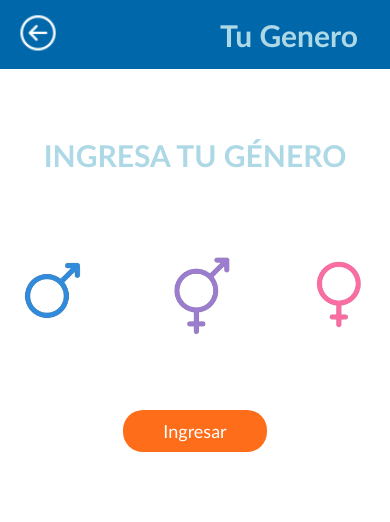
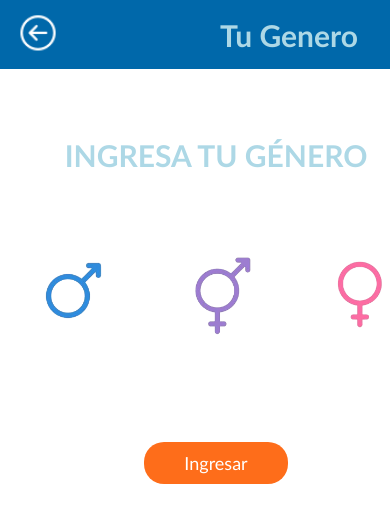
Before and after one commit to matiasbonet92/challengeHoroscopoFullStack, a React (Vite) app in the folder Frontend/challengeHoroscopoFullStack/: page /gender in a window 390 px wide. Shown: the top 522 px of the page. Built offline with nearby package versions, Linux system fonts and the light colour scheme.

Commit message:
mejoras responsive

```diff
--- a/Frontend/challengeHoroscopoFullStack/src/App.css
+++ b/Frontend/challengeHoroscopoFullStack/src/App.css
@@ -1,8 +1,17 @@
 html, body, #root {
     height: 100vh;
-    width: 100vw;
+    width: 100%;
     margin: 0;
     padding: 0;
-    overflow-y: auto;
-    display: inline-block;
+    overflow: auto;
+}
+
+@media (max-width: 768px) {
+  html, body, #root {
+    height: 100vh;
+    width: 100%;
+    margin: 0;
+    padding: 0;
+    overflow: auto;
   }
+}
--- a/Frontend/challengeHoroscopoFullStack/src/pages/Gender/Gender.module.css
+++ b/Frontend/challengeHoroscopoFullStack/src/pages/Gender/Gender.module.css
@@ -71,8 +71,9 @@
 
 @media (max-width: 768px) {
     .container{
+        display: grid;
         place-items: center;
-        align-content: center;
+        align-content: start;
     }
 
     .titleContainer{
--- a/Frontend/challengeHoroscopoFullStack/src/pages/Header/Header.module.css
+++ b/Frontend/challengeHoroscopoFullStack/src/pages/Header/Header.module.css
@@ -3,6 +3,9 @@
     justify-content: space-between;
     align-items: center;
     background-color: #0068AA;
+    margin: 0;
+    padding: 0;
+    width: 100%;
 }
 
 .button {
--- a/Frontend/challengeHoroscopoFullStack/src/pages/Horoscope/Horoscope.module.css
+++ b/Frontend/challengeHoroscopoFullStack/src/pages/Horoscope/Horoscope.module.css
@@ -74,12 +74,10 @@
         padding: 0;
         width: 100%;
         height: 100vh;
+        display: grid;
         place-items: center;
+        align-content: start;
         gap: 0;
-    }
-
-    .image {
-        margin-top: 2rem;
     }
 
     .titleContainer {
@@ -94,6 +92,12 @@
         flex-direction: column;
         align-items: center;
         text-align: center;
+    }
+
+    .image{
+        display: grid;
+        place-items: center;
+        align-content: start;
     }
 
     .title {
--- a/Frontend/challengeHoroscopoFullStack/src/pages/Report/Report.jsx
+++ b/Frontend/challengeHoroscopoFullStack/src/pages/Report/Report.jsx
@@ -57,12 +57,12 @@ export default function Report() {
                 <tr>
                   <th>Fecha de Busqueda</th>
                   <th>Nombre</th>
-                  <th>Email</th>
-                  <th>Genero</th>
+                  <th className={styles.mediaQuery}>Email</th>
+                  <th className={styles.mediaQuery}>Genero</th>
                   <th>Fecha de Nacimiento</th>
                   <th>Signo</th>
                   <th>Horoscopo</th>
-                  <th>Proximo Cumpleaños</th>
+                  <th className={styles.mediaQuery}>Proximo Cumpleaños</th>
                 </tr>
               </thead>
               <tbody>
@@ -71,12 +71,12 @@ export default function Report() {
                     <tr key={item.key}>
                       <td>{item.value.dateOfSearch}</td>
                       <td>{item.value.name}</td>
-                      <td>{item.value.email}</td>
-                      <td>{item.value.gender}</td>
+                      <td className={styles.mediaQuery}>{item.value.email}</td>
+                      <td className={styles.mediaQuery}>{item.value.gender}</td>
                       <td>{item.value.birthDate}</td>
                       <td>{translateSign(item.value.sign)}</td>
                       <td>{item.value.horoscope}</td>
-                      <td>{item.value.daysToNextBirthdate} dias</td>
+                      <td className={styles.mediaQuery}>{item.value.daysToNextBirthdate} dias</td>
                     </tr>
                   ))
                   : null}
--- a/Frontend/challengeHoroscopoFullStack/src/pages/Report/Report.module.css
+++ b/Frontend/challengeHoroscopoFullStack/src/pages/Report/Report.module.css
@@ -100,4 +100,8 @@ th, td{
     th, td{
         border: 1px solid #fe6d1a;
     }
+
+    .mediaQuery{
+        display: none;
+    }
 }
--- a/Frontend/challengeHoroscopoFullStack/src/pages/UserData/UserData.module.css
+++ b/Frontend/challengeHoroscopoFullStack/src/pages/UserData/UserData.module.css
@@ -102,6 +102,9 @@
 
 @media (max-width: 768px) {
     .container{
+        display: grid;
+        place-items: center;
+        align-content: start;
         margin: 0%;
         padding: 0%;
         width: 100%;
@@ -175,7 +178,7 @@
         display: flex;
         justify-content: center;
         align-items: center;
-        margin-top: 3rem;
+        margin-top: 0.5rem;
         gap: 3rem;
     }
 
```
